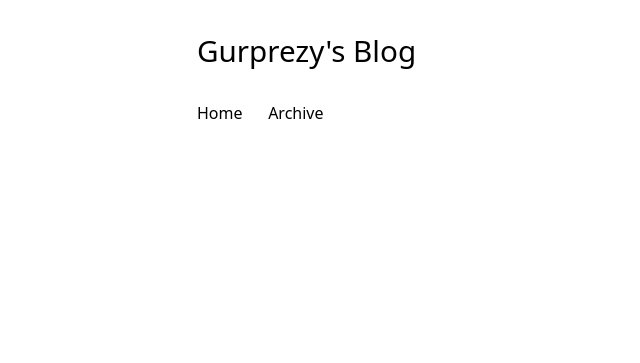
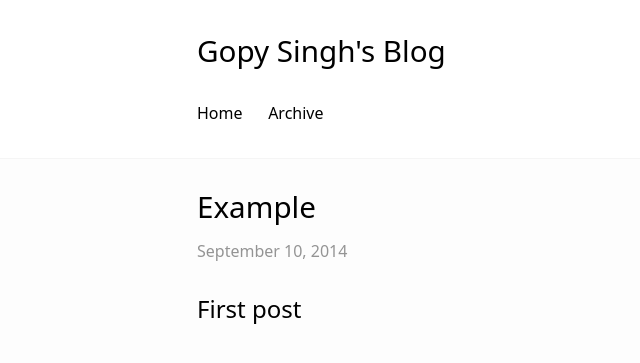
Before and after one commit to gurpreet-ai/gurpreet-ai.github.io, a Jekyll site: the page built from index.html, in a window 1280 px wide. Shown: the top 363 px of the page, without its empty margins (75-715 px from the left). Built offline with Jekyll 4.4.1, drawn with Linux system fonts in a browser that asks for light colours; the list of posts is cut into pages by our own code.

Commit message:
Updated title, added post

```diff
--- a/_config.yml
+++ b/_config.yml
@@ -1,5 +1,5 @@
-title: "Gurprezy's Blog"
-author: "Gurpreet Singh"
+title: "Gopy Singh's Blog"
+author: "Gopy Singh"
 description: "Machine Learning, Artificial Intelligence, Deep Learning..."
 
 # Jekyll settings
--- /dev/null
+++ b/_posts/2018-12-31-example.md
@@ -0,0 +1,7 @@
+---
+title:  "Example"
+date:   2014-09-10 22:37:00
+categories: example
+---
+
+## First post
```
